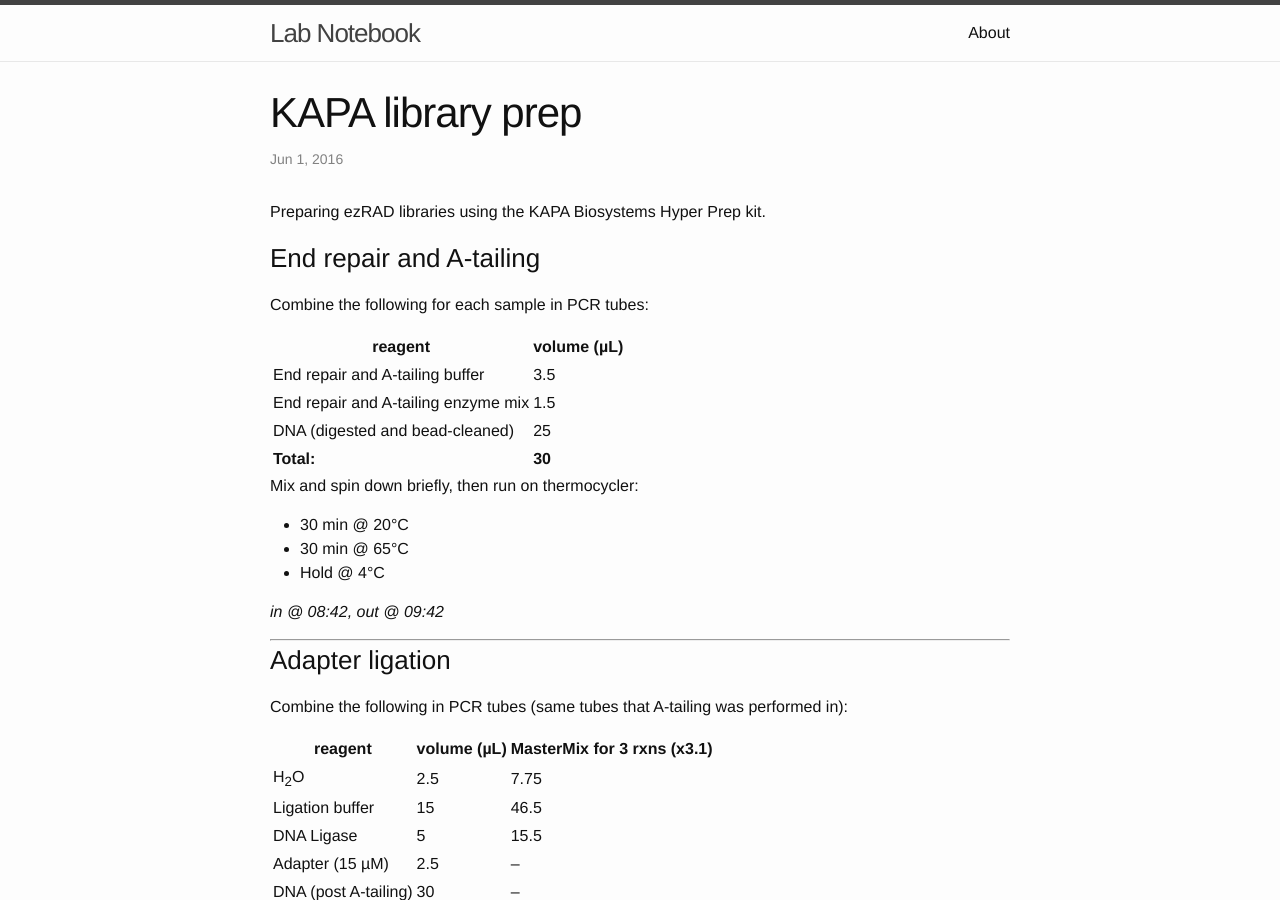
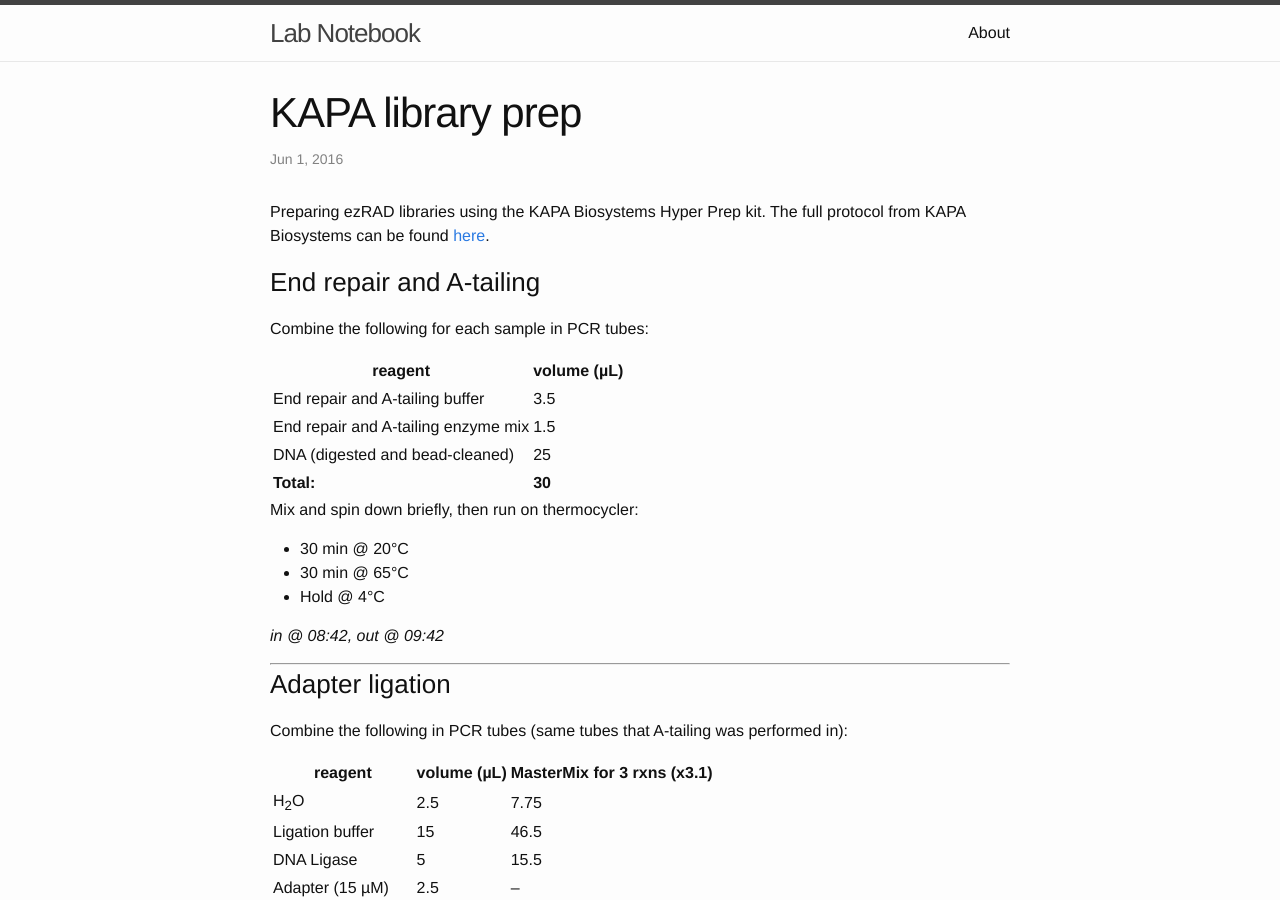
Before and after one commit to jrcunning/labnotebook, a Jekyll site: the page built from _posts/2016-06-01-kapa-library-prep.md, in a window 1280 px wide and 900 px high. Built offline with Jekyll 4.4.1, drawn with Linux system fonts in a browser that asks for light colours.

Commit message:
add link to KAPA protocol

```diff
--- a/_posts/2016-06-01-kapa-library-prep.md
+++ b/_posts/2016-06-01-kapa-library-prep.md
@@ -4,7 +4,7 @@ title:  KAPA library prep
 date:  2016-06-01
 ---
 
-Preparing ezRAD libraries using the KAPA Biosystems Hyper Prep kit.
+Preparing ezRAD libraries using the KAPA Biosystems Hyper Prep kit. The full protocol from KAPA Biosystems can be found [here](https://www.kapabiosystems.com/document/kapa-hyper-prep-kit-tds/?dl=1).
 
 ### End repair and A-tailing
 Combine the following for each sample in PCR tubes:
```
